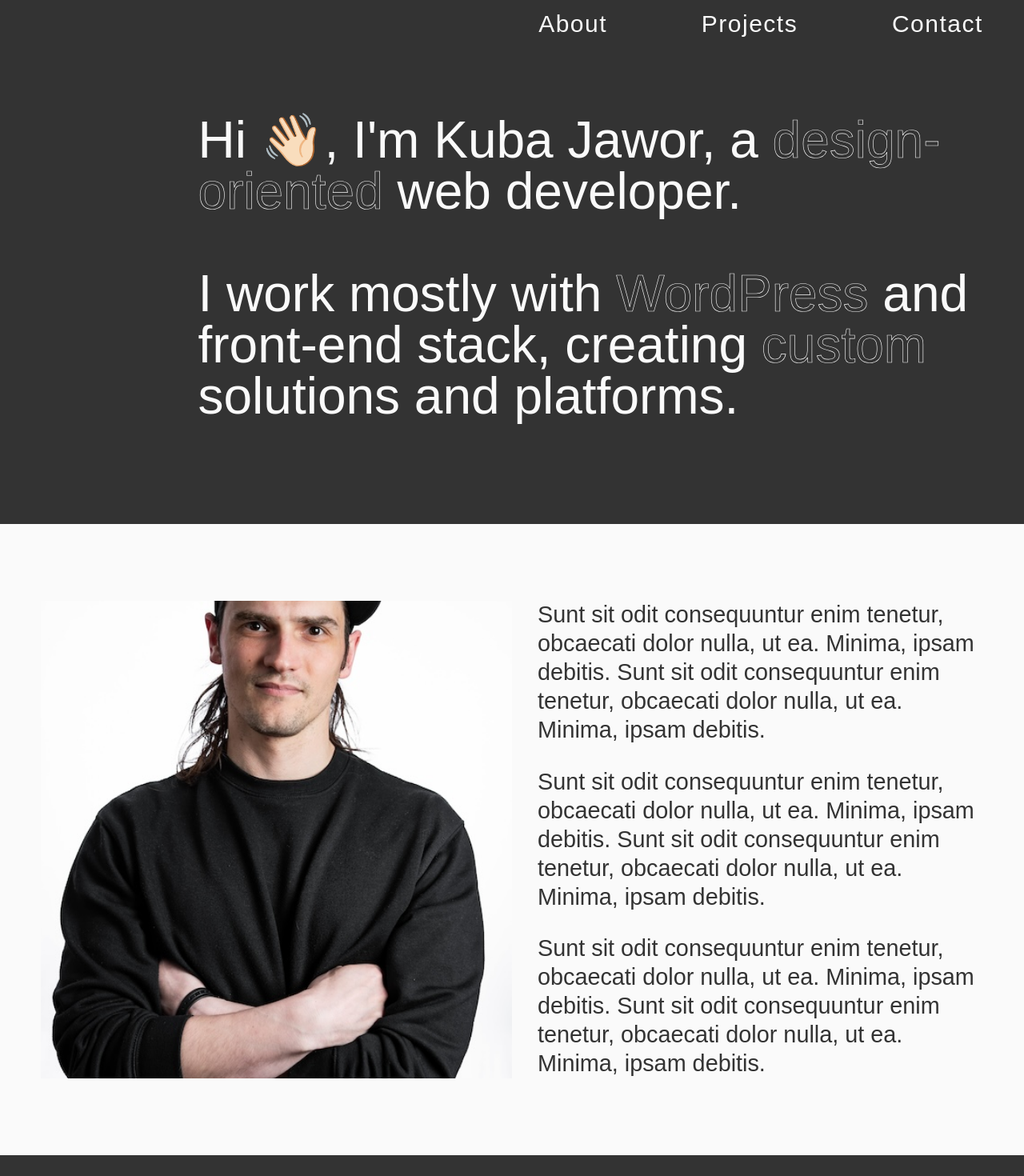
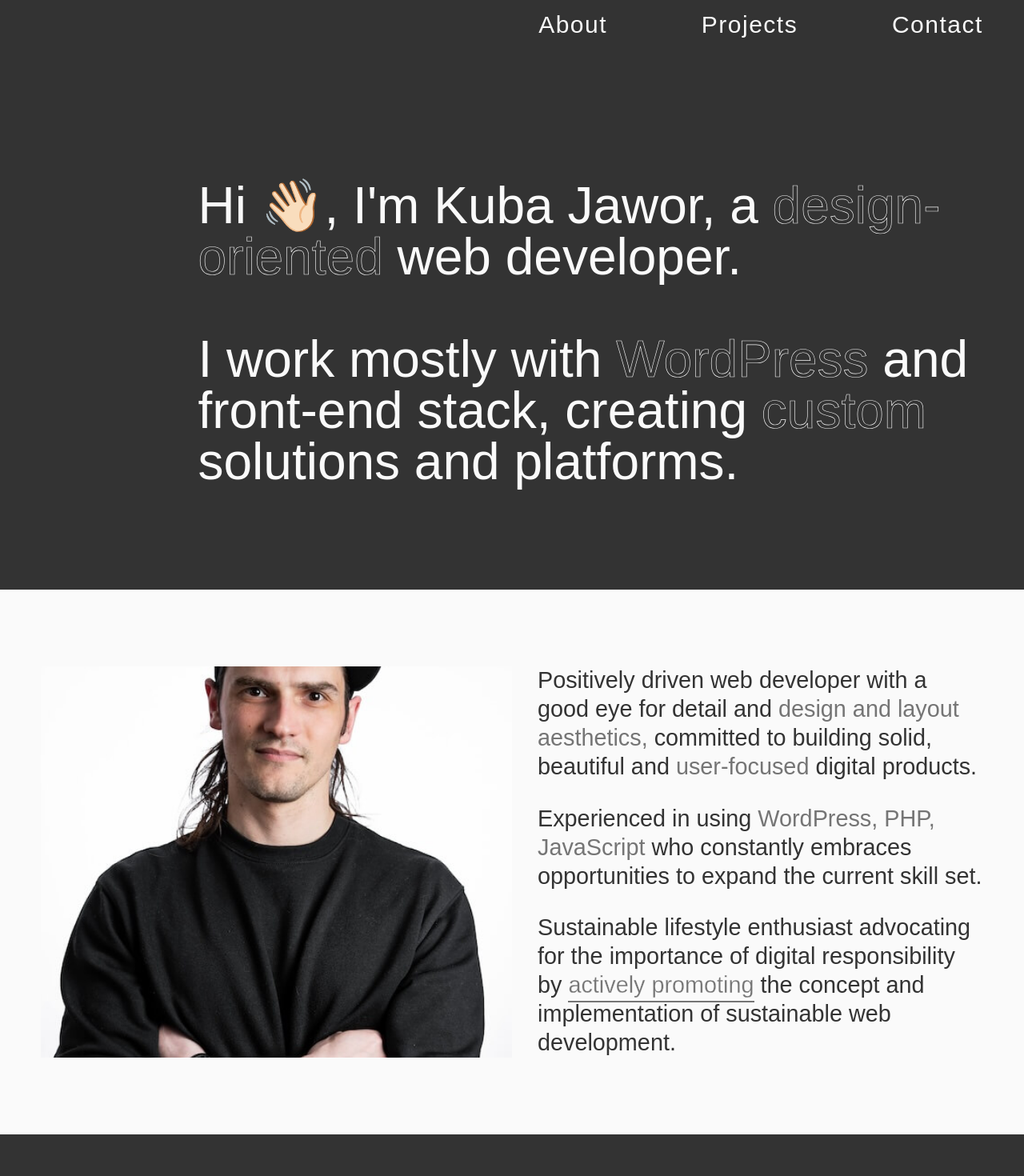
Before and after one commit to plkujaw/nextjs-portfolio, a Next.js app: page / in a window 1280 px wide. Shown: the top 1470 px of the page at 80% size. Built offline with nearby package versions, Linux system fonts and the light colour scheme.

Commit message:
content update

```diff
--- a/components/About.tsx
+++ b/components/About.tsx
@@ -38,22 +38,34 @@ export default function About({}: Props) {
           </div>
           <article className="md:w-1/2 ml-auto md:pl-8">
             <p>
-              Sunt sit odit consequuntur enim tenetur, obcaecati dolor
-              nulla, ut ea. Minima, ipsam debitis. Sunt sit odit
-              consequuntur enim tenetur, obcaecati dolor nulla, ut ea.
-              Minima, ipsam debitis.
+              Positively driven web developer with a good eye for
+              detail and{' '}
+              <span className="text-gray-medium">
+                design and layout aesthetics,
+              </span>{' '}
+              committed to building solid, beautiful and
+              <span className="text-gray-medium"> user-focused </span>
+              digital products.
             </p>{' '}
             <p>
-              Sunt sit odit consequuntur enim tenetur, obcaecati dolor
-              nulla, ut ea. Minima, ipsam debitis. Sunt sit odit
-              consequuntur enim tenetur, obcaecati dolor nulla, ut ea.
-              Minima, ipsam debitis.
-            </p>{' '}
+              Experienced in using{' '}
+              <span className="text-gray-medium">
+                WordPress, PHP, JavaScript
+              </span>{' '}
+              who constantly embraces opportunities to expand the
+              current skill set.
+            </p>
             <p>
-              Sunt sit odit consequuntur enim tenetur, obcaecati dolor
-              nulla, ut ea. Minima, ipsam debitis. Sunt sit odit
-              consequuntur enim tenetur, obcaecati dolor nulla, ut ea.
-              Minima, ipsam debitis.
+              Sustainable lifestyle enthusiast advocating for the
+              importance of digital responsibility by{' '}
+              <a
+                href="https://www.lattimoreandfriends.com/blog/building-wordpress-websites-in-a-sustainable-way"
+                className="relative text-gray-medium inactive link-underline inline-block"
+              >
+                actively promoting
+              </a>{' '}
+              the concept and implementation of sustainable web
+              development.
             </p>
           </article>
         </div>
--- a/components/Header.tsx
+++ b/components/Header.tsx
@@ -28,7 +28,7 @@ export default function Header({}: Props) {
 
   return (
     <header
-      className="sticky top-0 py-3 bg-gray-dark z-10"
+      className="sticky top-0 py-4 bg-gray-dark z-10"
       id="header"
     >
       <div className="container">
@@ -38,6 +38,7 @@ export default function Header({}: Props) {
               initial={{ opacity: 0, y: -50 }}
               animate={{ opacity: 1, y: 0 }}
               transition={{ delay: 1.25, duration: 0.75 }}
+              className="  leading-none"
             >
               <a className="tracking-wider" data-scroll-to="about">
                 About
@@ -47,6 +48,7 @@ export default function Header({}: Props) {
               initial={{ opacity: 0, y: -50 }}
               animate={{ opacity: 1, y: 0 }}
               transition={{ delay: 1.4, duration: 0.75 }}
+              className="  leading-none"
             >
               <a className="tracking-wider" data-scroll-to="projects">
                 Projects
@@ -56,6 +58,7 @@ export default function Header({}: Props) {
               initial={{ opacity: 0, y: -50 }}
               animate={{ opacity: 1, y: 0 }}
               transition={{ delay: 1.55, duration: 0.75 }}
+              className="  leading-none"
             >
               <a className="tracking-wider" data-scroll-to="contact">
                 Contact
--- a/components/Intro.tsx
+++ b/components/Intro.tsx
@@ -7,7 +7,7 @@ export default function Intro({}: Props) {
   return (
     <section
       className="intro flex flex-col justify-end pb-[8rem] pt-20"
-      style={{ minHeight: 'calc(100vh - 8rem);' }}
+      style={{ minHeight: 'calc(100vh - 8rem)' }}
     >
       <div className="container">
         <div className="text-fs-copy ml-auto sm:w-10/12 leading-none">
--- a/components/Projects.tsx
+++ b/components/Projects.tsx
@@ -14,41 +14,41 @@ export default function Projects({}: Props) {
       {
         name: 'AMYP',
         description:
-          'Venture capital fund focused on the mobility, space, blockchain, and artificial intelligence sectors.',
+          'Venture capital fund focused on the mobility, space, blockchain, and artificial intelligence sectors',
         link: 'https://amyp-ventures.com',
       },
       {
         name: 'Pollitt & Partners',
-        description: 'Independent brand, design and creative agency.',
+        description: 'Independent brand, design and creative agency',
         link: 'https://pollittandpartners.com',
       },
       {
         name: 'Duke & Duck',
-        description: 'Emmy award-winning content studio.',
+        description: 'Emmy award-winning content studio',
         link: 'https://dukeduck.com',
       },
       {
         name: 'Adero Partners',
         description:
-          'Wealth management services provider to high-net-worth individuals and families.',
+          'Wealth management services provider to high-net-worth individuals and families',
         link: 'https://aderopartners.com',
       },
       {
         name: 'Stonewall Housing',
         description:
-          'Specialist LGBTQ+ housing advice and support provider.',
+          'Specialist LGBTQ+ housing advice and support provider',
         link: 'https://stonewallhousing.org',
       },
       {
         name: 'Earlsgate',
         description:
-          'Developer specialising in country houses and estates.',
+          'Developer specialising in country houses and estates',
         link: 'https://earlsgate.com',
       },
       {
         name: 'Intersoft',
         description:
-          'Custom tool for carrier management for eCommerce.',
+          'Custom tool for carrier management for eCommerce',
         link: 'https://intersoft.co.uk/partner-matching-tool/',
       },
     ],
--- a/styles/globals.css
+++ b/styles/globals.css
@@ -45,6 +45,7 @@
     content: '';
     display: block;
     height: 0.1em;
+    pointer-events: none;
     transition: width 0.3s;
     width: 0em;
   }
@@ -53,8 +54,10 @@
     background-color: currentColor;
     bottom: -0.1em;
     content: '';
+    display: inline-block;
     height: 2px;
     left: 0;
+    pointer-events: none;
     position: absolute;
     transition: transform 0.2s;
     width: 100%;
@@ -72,6 +75,7 @@
     @apply py-[6rem];
     @apply scroll-my-12;
   }
+
   section:last-child {
     @apply pt-0;
   }
```
Also changed, not shown: public/images/me.jpeg.
